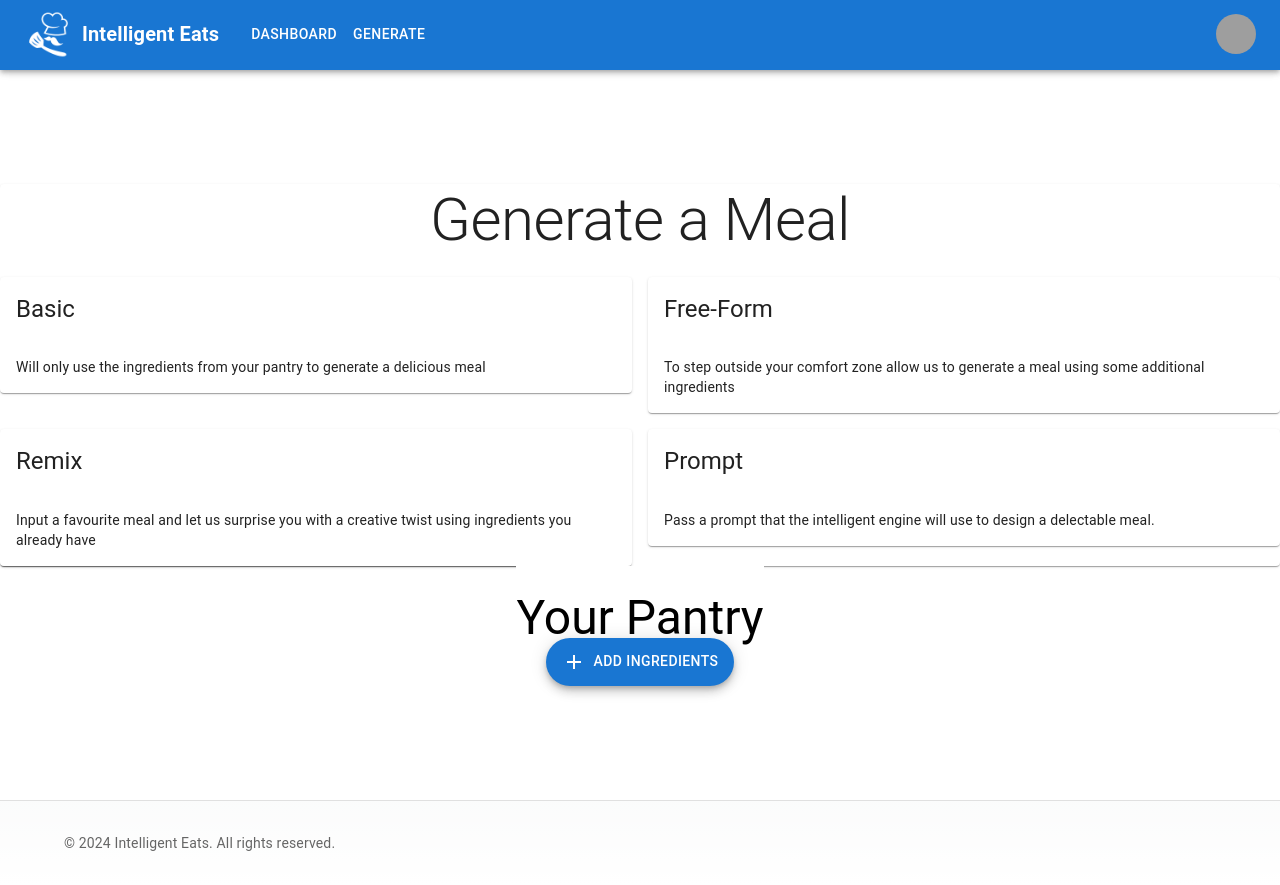
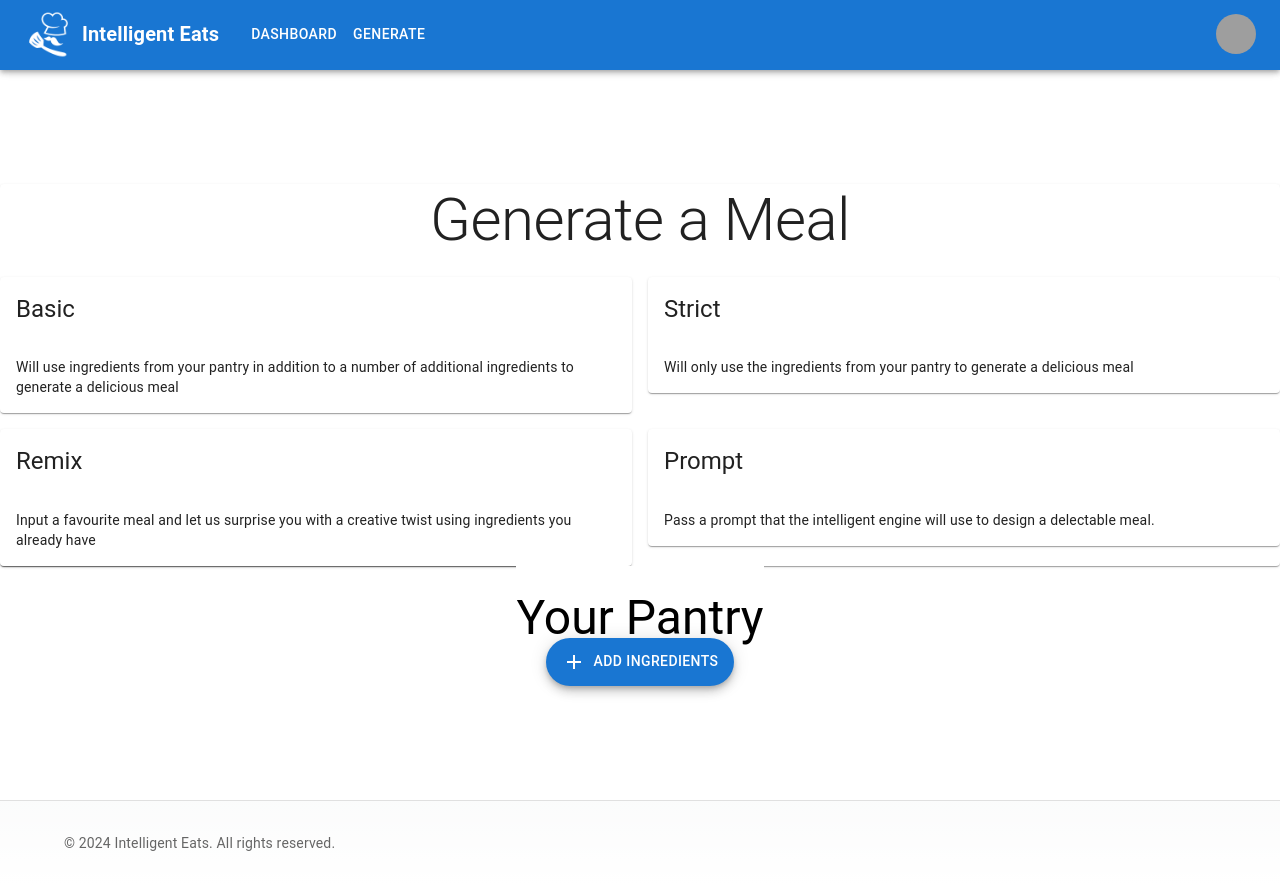
Before and after one commit to UOA-CS732-SE750-Students-2024/project-group-teal-turtles, a Next.js app in the folder frontend/: page /dashboard in a window 1280 px wide. Built offline with nearby package versions, Linux system fonts and the light colour scheme; grey boxes are pictures that could not be loaded.

Commit message:
fix: name of dashboard btn didint align with generation options

```diff
--- a/frontend/src/components/MealGenerationPanel/MealGenerationPanel.jsx
+++ b/frontend/src/components/MealGenerationPanel/MealGenerationPanel.jsx
@@ -36,14 +36,14 @@ function MealGenerationPanel() {
 					<Grid item xs={6}>
 						<MealGenerationCard
 							header="Basic"
-							description="Will only use the ingredients from your pantry to generate a delicious meal"
+							description="Will use ingredients from your pantry in addition to a number of additional ingredients to generate a delicious meal"
 							onClick={() => handleButtonPress("Basic")}
 						/>
 					</Grid>
 					<Grid item xs={6}>
 						<MealGenerationCard
-							header="Free-Form"
-							description="To step outside your comfort zone allow us to generate a meal using some additional ingredients"
+							header="Strict"
+							description="Will only use the ingredients from your pantry to generate a delicious meal"
 							onClick={() => handleButtonPress("Strict")}
 						/>
 					</Grid>
```
